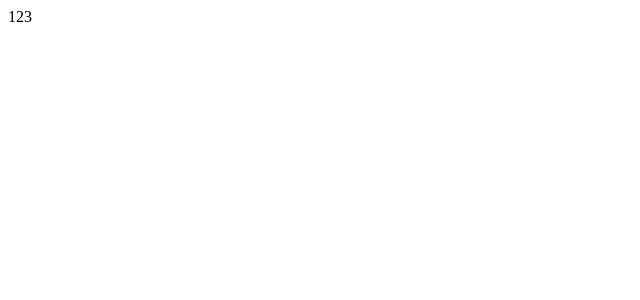
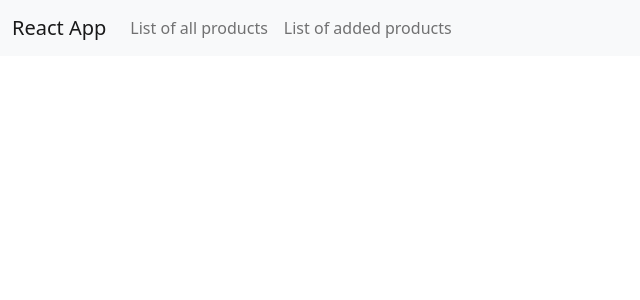
Before and after one commit to iaBatya/ReactCart, a React (Create React App) app: page / in a window 1280 px wide. Shown: the top 300 px of the page, without its empty margins (0-640 px from the left). Built offline with nearby package versions, Linux system fonts and the light colour scheme.

Commit message:
navbar added

```diff
--- a/package.json
+++ b/package.json
@@ -6,6 +6,7 @@
     "@testing-library/jest-dom": "^5.16.4",
     "@testing-library/react": "^13.3.0",
     "@testing-library/user-event": "^13.5.0",
+    "bootstrap": "^5.1.3",
     "react": "^18.1.0",
     "react-dom": "^18.1.0",
     "react-router": "^6.3.0",
--- a/src/App.js
+++ b/src/App.js
@@ -1,9 +1,31 @@
+import React from "react";
+import 'bootstrap/dist/css/bootstrap.min.css';
+import {Navbar, NavbarBrand, NavbarToggler, Collapse, Nav, NavItem, NavLink } from 'reactstrap';
 
 function App() {
   return (
-    <>
-    123
-    </>
+    <div>
+      <Navbar color="light" expand="md" light>
+        <NavbarBrand href="/">
+          React App
+        </NavbarBrand>
+        <NavbarToggler onClick={function noRefCheck(){}} />
+        <Collapse navbar>
+          <Nav  className="me-auto" navbar>
+            <NavItem>
+              <NavLink href="/list">
+                List of all products
+              </NavLink>
+            </NavItem>
+            <NavItem>
+              <NavLink href="/listadded">
+                List of added products
+              </NavLink>
+            </NavItem>
+          </Nav>
+        </Collapse>
+      </Navbar>
+    </div>
   );
 }
 
--- /dev/null
+++ b/src/components/Navigationbar.jsx
@@ -0,0 +1,28 @@
+import React from 'react';
+import 'bootstrap/dist/css/bootstrap.min.css';
+import {Navbar, NavbarBrand, NavbarToggler, Collapse, Nav, NavItem, NavLink } from 'reactstrap';
+
+
+const Navigationbar = ({navbarItem, link}) => {
+    return (
+        <div>
+        <Navbar color="light" expand="md" light>
+            <NavbarBrand href="/">
+                Main page
+            </NavbarBrand>
+            <NavbarToggler onClick={function noRefCheck(){}} />
+            <Collapse navbar>
+                <Nav  className="me-auto" navbar>
+                    <NavItem>
+                        <NavLink href={link}>
+                            {navbarItem}
+                        </NavLink>
+                    </NavItem>
+                </Nav>
+            </Collapse>
+        </Navbar>
+    </div>
+    );
+};
+
+export default Navigationbar;
--- a/src/pages/List.jsx
+++ b/src/pages/List.jsx
@@ -1,9 +1,10 @@
 import React from 'react';
+import Navigationbar from '../components/Navigationbar';
 
 const list = () => {
     return (
         <div>
-            <h2>test</h2>
+            <Navigationbar navbarItem={'List of added products'} link={"/listadded"}/>
         </div>
     );
 };
--- a/src/pages/Listadded.jsx
+++ b/src/pages/Listadded.jsx
@@ -1,9 +1,11 @@
 import React from 'react';
+import Navigationbar from '../components/Navigationbar';
+
 
 const listadded = () => {
     return (
         <div>
-            <h2>aboba</h2>
+            <Navigationbar navbarItem={'List of all products'} link={"/list"}/>
         </div>
     );
 };
```
Also changed, not shown: 1 other file (tests, documents, lock files or other folders).
